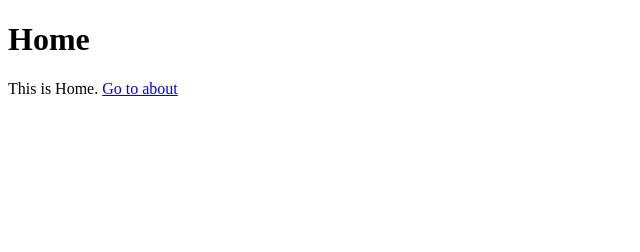
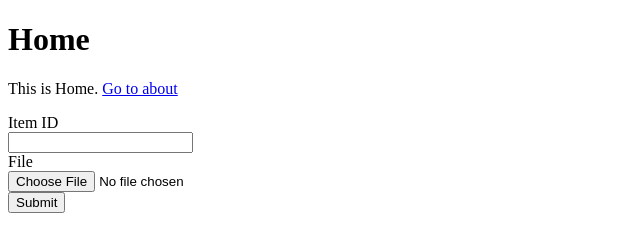
Before and after one commit to KalingKarlsson/Internet-CloudServices, a website: page pages/home.html in a window 1280 px wide. Shown: the whole page, without its empty margins (0-640 px from the left). Drawn offline with Linux system fonts and the light colour scheme.

Commit message:
added form for html

```diff
--- a/pages/home.html
+++ b/pages/home.html
@@ -8,4 +8,11 @@
         <h1>Home</h1>
         <p>This is Home. <a href="/about.html">Go to about</a></p>
     </body>
+    <form action="/upload/:itemID" method="put" encrypt="multipart/form-data">
+        Item ID<br>
+        <input type="text" name="id" autocomplete="off"/><br>
+        File <br>
+        <input type="file" name="file" /><br>
+        <input text="Submit" type="submit" value="Submit">
+      </form>
 </html>
```
